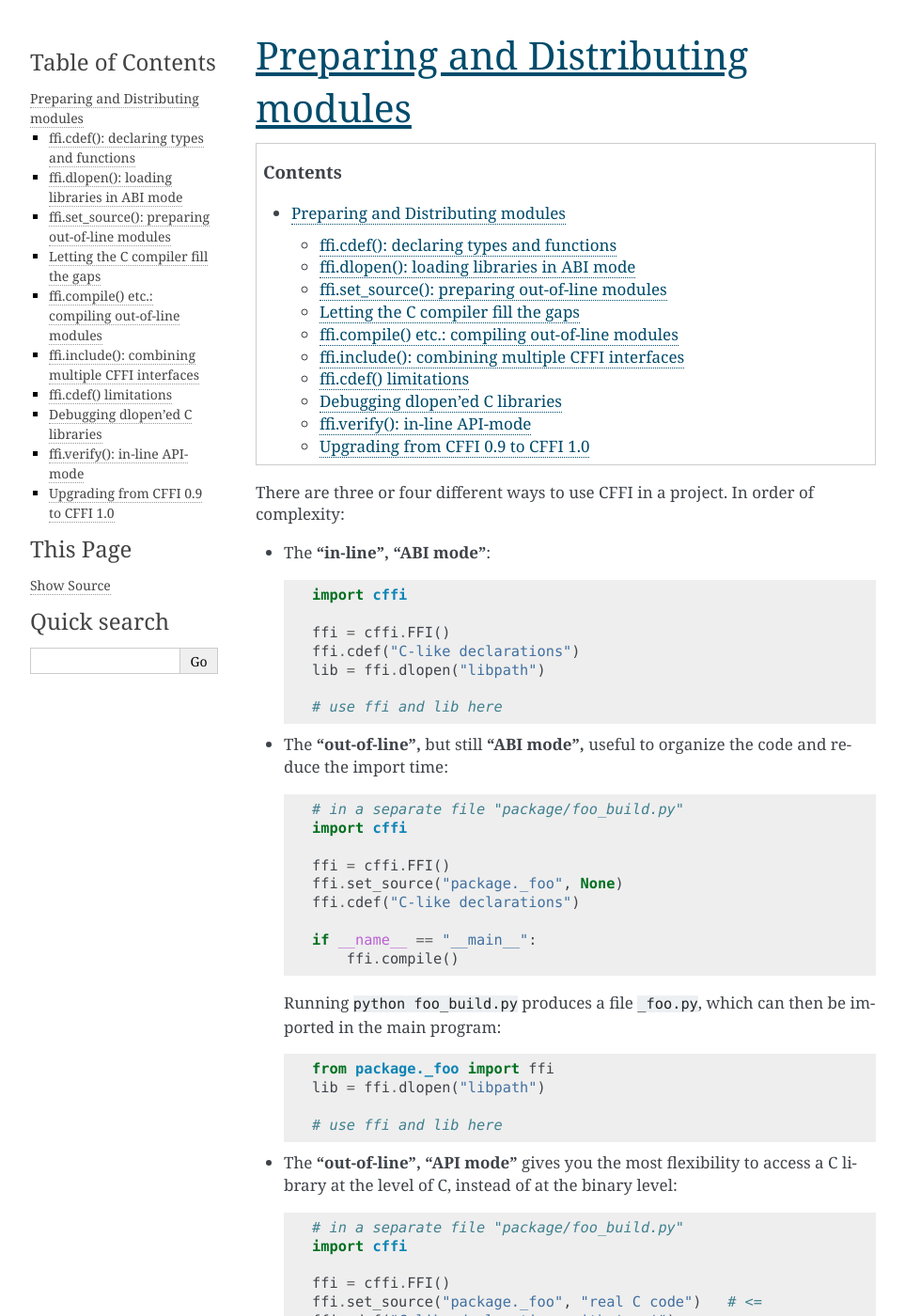
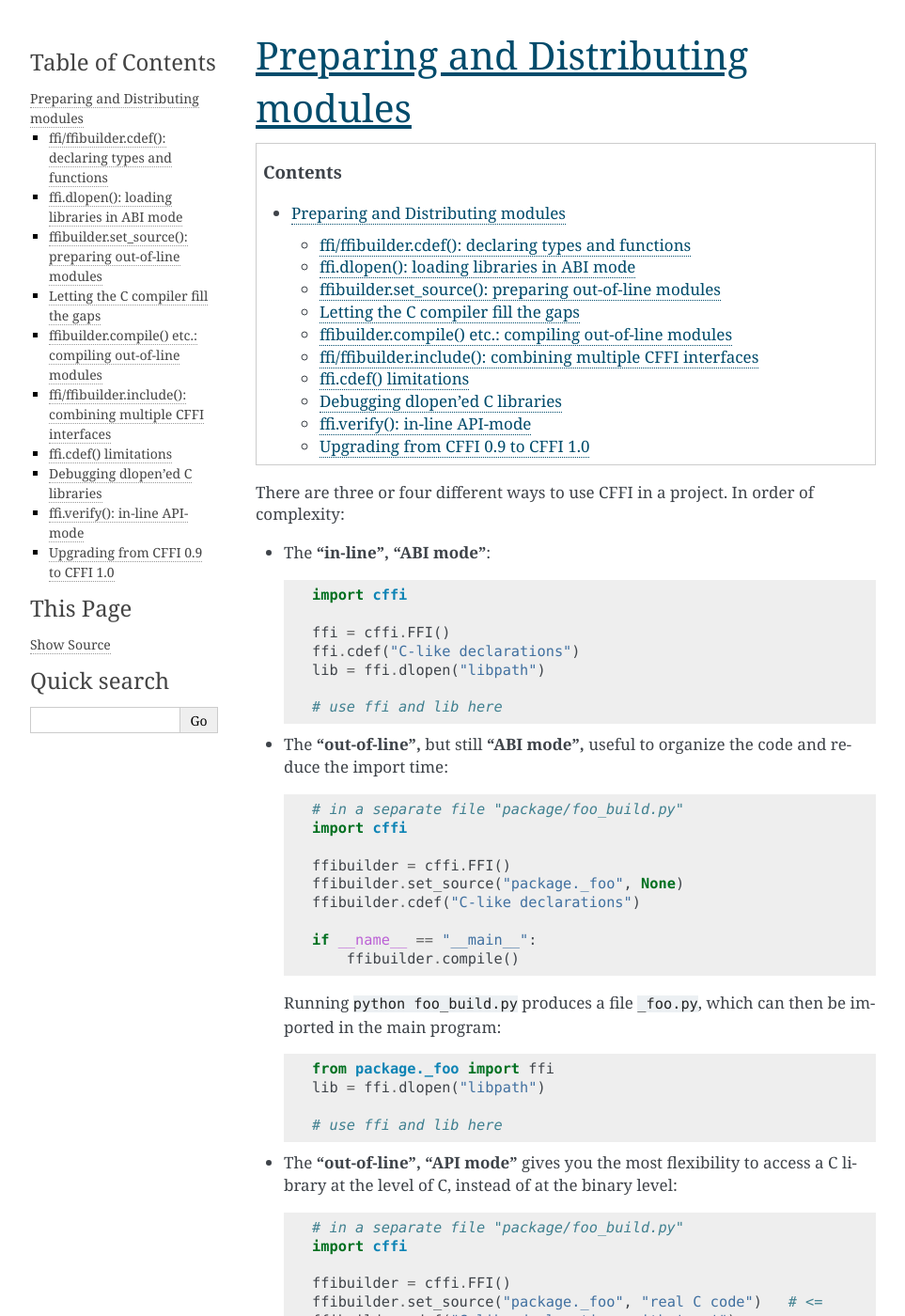
Before and after one commit to tharvik/cffi, a Sphinx documentation site: the page built from doc/source/cdef.rst, in a window 1280 px wide and 1400 px high. Shown: the whole window at 94% size, without its empty margins (148-1111 px from the left). Built offline with Sphinx 7.4.7, drawn with Linux system fonts in a browser that asks for light colours; some of the changed text lies outside the part shown.

Commit message:
Rename 'ffi' to 'ffibuilder' in the docs and in a few demos, when it is used in out-of-line builders.  I think it makes things clearer, particularly in examples where the two 'ffi' are close together (and even sometimes used in the same sentence...)

```diff
--- a/doc/source/cdef.rst
+++ b/doc/source/cdef.rst
@@ -29,12 +29,12 @@ In order of complexity:
     # in a separate file "package/foo_build.py"
     import cffi
 
-    ffi = cffi.FFI()
-    ffi.set_source("package._foo", None)
-    ffi.cdef("C-like declarations")
+    ffibuilder = cffi.FFI()
+    ffibuilder.set_source("package._foo", None)
+    ffibuilder.cdef("C-like declarations")
 
     if __name__ == "__main__":
-        ffi.compile()
+        ffibuilder.compile()
 
   Running ``python foo_build.py`` produces a file ``_foo.py``, which
   can then be imported in the main program:
@@ -57,12 +57,12 @@ In order of complexity:
     # in a separate file "package/foo_build.py"
     import cffi
 
-    ffi = cffi.FFI()
-    ffi.set_source("package._foo", "real C code")   # <=
-    ffi.cdef("C-like declarations with '...'")
+    ffibuilder = cffi.FFI()
+    ffibuilder.set_source("package._foo", "real C code")   # <=
+    ffibuilder.cdef("C-like declarations with '...'")
 
     if __name__ == "__main__":
-        ffi.compile(verbose=True)
+        ffibuilder.compile(verbose=True)
 
   Running ``python foo_build.py`` produces a file ``_foo.c`` and
   invokes the C compiler to turn it into a file ``_foo.so`` (or
@@ -91,7 +91,7 @@ In order of complexity:
 
     setup(
         ...,
-        ext_modules=[foo_build.ffi.distutils_extension()],
+        ext_modules=[foo_build.ffibuilder.distutils_extension()],
     )
 
   For Setuptools (out-of-line, but works in ABI or API mode;
@@ -105,7 +105,7 @@ In order of complexity:
     setup(
         ...,
         setup_requires=["cffi>=1.0.0"],
-        cffi_modules=["package/foo_build.py:ffi"],
+        cffi_modules=["package/foo_build.py:ffibuilder"],
         install_requires=["cffi>=1.0.0"],
     )
 
@@ -121,9 +121,13 @@ Note that CFFI actually contains two different ``FFI`` classes.  The
 page `Using the ffi/lib objects`_ describes the common functionality.
 It is what you get in the ``from package._foo import ffi`` lines above.
 On the other hand, the extended ``FFI`` class is the one you get from
-``import cffi; ffi = cffi.FFI()``.  It has the same functionality (for
-in-line use), but also the extra methods described below (to prepare
-the FFI).
+``import cffi; ffi_or_ffibuilder = cffi.FFI()``.  It has the same
+functionality (for in-line use), but also the extra methods described
+below (to prepare the FFI).  NOTE: We use the name ``ffibuilder``
+instead of ``ffi`` in the out-of-line context, when the code is about
+producing a ``_foo.so`` file; this is an attempt to distinguish it
+from the different ``ffi`` object that you get by later saying
+``from _foo import ffi``.
 
 .. _`Using the ffi/lib objects`: using.html
 
@@ -143,15 +147,16 @@ Similarly, the ``lib`` objects returned by the C version are read-only,
 apart from writes to global variables.  Also, ``lib.__dict__`` does
 not work before version 1.2 or if ``lib`` happens to declare a name
 called ``__dict__`` (use instead ``dir(lib)``).  The same is true
-for ``lib.__class__`` before version 1.4.
+for ``lib.__class__``, ``lib.__all__`` and ``lib.__name__`` added
+in successive versions.
 
 
 .. _cdef:
 
-ffi.cdef(): declaring types and functions
------------------------------------------
+ffi/ffibuilder.cdef(): declaring types and functions
+----------------------------------------------------
 
-**ffi.cdef(source)**: parses the given C source.
+**ffi/ffibuilder.cdef(source)**: parses the given C source.
 It registers all the functions, types, constants and global variables in
 the C source.  The types can be used immediately in ``ffi.new()`` and
 other functions.  Before you can access the functions and global
@@ -326,18 +331,18 @@ look for the library's filename.  This also means that
 ``ffi.dlopen(ctypes.util.find_library('c'))``.
 
 
-ffi.set_source(): preparing out-of-line modules
------------------------------------------------
+ffibuilder.set_source(): preparing out-of-line modules
+------------------------------------------------------
 
-**ffi.set_source(module_name, c_header_source, [\*\*keywords...])**:
+**ffibuilder.set_source(module_name, c_header_source, [\*\*keywords...])**:
 prepare the ffi for producing out-of-line an external module called
 ``module_name``.  *New in version 1.0.*
 
-``ffi.set_source()`` by itself does not write any file, but merely
+``ffibuilder.set_source()`` by itself does not write any file, but merely
 records its arguments for later.  It can therefore be called before or
-after ``ffi.cdef()``.
+after ``ffibuilder.cdef()``.
 
-In **ABI mode,** you call ``ffi.set_source(module_name, None)``.  The
+In **ABI mode,** you call ``ffibuilder.set_source(module_name, None)``.  The
 argument is the name (or dotted name inside a package) of the Python
 module to generate.  In this mode, no C compiler is called.
 
@@ -384,7 +389,7 @@ compatibility):
 
 .. code-block:: python
 
-    ffi.set_source("mymodule", '''
+    ffibuilder.set_source("mymodule", '''
     extern "C" {
         int somefunc(int somearg) { return real_cpp_func(somearg); }
     }
@@ -504,22 +509,23 @@ above`_ as primitive (so ``long long a[5];`` and ``int64_t a[5]`` are
 different declarations).
 
 
-ffi.compile() etc.: compiling out-of-line modules
--------------------------------------------------
+ffibuilder.compile() etc.: compiling out-of-line modules
+--------------------------------------------------------
 
 You can use one of the following functions to actually generate the
-.py or .c file prepared with ``ffi.set_source()`` and ``ffi.cdef()``.
+.py or .c file prepared with ``ffibuilder.set_source()`` and
+``ffibuilder.cdef()``.
 
 Note that these function won't overwrite a .py/.c file with exactly
 the same content, to preserve the mtime.  In some cases where you need
 the mtime to be updated anyway, delete the file before calling the
 functions.
 
-**ffi.compile(tmpdir='.', verbose=False):**
+**ffibuilder.compile(tmpdir='.', verbose=False):**
 explicitly generate the .py or .c file,
 and (if .c) compile it.  The output file is (or are) put in the
 directory given by ``tmpdir``.  In the examples given here, we use
-``if __name__ == "__main__": ffi.compile()`` in the build scripts---if
+``if __name__ == "__main__": ffibuilder.compile()`` in the build scripts---if
 they are directly executed, this makes them rebuild the .py/.c file in
 the current directory.  (Note: if a package is specified in the call
 to ``set_source()``, then a corresponding subdirectory of the ``tmpdir``
@@ -530,13 +536,13 @@ usual distutils output, including the command lines that call the
 compiler.  (This parameter might be changed to True by default in a
 future release.)
 
-**ffi.emit_python_code(filename):** generate the given .py file (same
-as ``ffi.compile()`` for ABI mode, with an explicitly-named file to
+**ffibuilder.emit_python_code(filename):** generate the given .py file (same
+as ``ffibuilder.compile()`` for ABI mode, with an explicitly-named file to
 write).  If you choose, you can include this .py file pre-packaged in
 your own distributions: it is identical for any Python version (2 or
 3).
 
-**ffi.emit_c_code(filename):** generate the given .c file (for API
+**ffibuilder.emit_c_code(filename):** generate the given .c file (for API
 mode) without compiling it.  Can be used if you have some other method
 to compile it, e.g. if you want to integrate with some larger build
 system that will compile this file for you.  You can also distribute
@@ -545,25 +551,25 @@ platform, the .c file itself is generic (it would be exactly the same
 if produced on a different OS, with a different version of CPython, or
 with PyPy; it is done with generating the appropriate ``#ifdef``).
 
-**ffi.distutils_extension(tmpdir='build', verbose=True):** for
+**ffibuilder.distutils_extension(tmpdir='build', verbose=True):** for
 distutils-based ``setup.py`` files.  Calling this creates the .c file
 if needed in the given ``tmpdir``, and returns a
 ``distutils.core.Extension`` instance.
 
 For Setuptools, you use instead the line
-``cffi_modules=["path/to/foo_build.py:ffi"]`` in ``setup.py``.  This
+``cffi_modules=["path/to/foo_build.py:ffibuilder"]`` in ``setup.py``.  This
 line asks Setuptools to import and use a helper provided by CFFI,
 which in turn executes the file ``path/to/foo_build.py`` (as with
-``execfile()``) and looks up its global variable called ``ffi``.  You
+``execfile()``) and looks up its global variable called ``ffibuilder``.  You
 can also say ``cffi_modules=["path/to/foo_build.py:maker"]``, where
 ``maker`` names a global function; it is called with no argument and
 is supposed to return a ``FFI`` object.
 
 
-ffi.include(): combining multiple CFFI interfaces
--------------------------------------------------
+ffi/ffibuilder.include(): combining multiple CFFI interfaces
+------------------------------------------------------------
 
-**ffi.include(other_ffi)**: includes the typedefs, structs, unions,
+**ffi/ffibuilder.include(other_ffi)**: includes the typedefs, structs, unions,
 enums and constants defined in another FFI instance.  This is meant
 for large projects where one CFFI-based interface depends on some
 types declared in a different CFFI-based interface.
@@ -574,9 +580,10 @@ inter-dependent libraries.*  For only one library, make one ``ffi``
 object.  (You can write several ``cdef()`` calls over the same ``ffi``
 from several Python files, if one file would be too large.)
 
-For out-of-line modules, the ``ffi.include(other_ffi)`` line should
-occur in the build script, and the ``other_ffi`` argument should be
-another FFI that comes from another build script.  When the two build
+For out-of-line modules, the ``ffibuilder.include(other_ffibuilder)``
+line should
+occur in the build script, and the ``other_ffibuilder`` argument should be
+another FFI instance that comes from another build script.  When the two build
 scripts are turned into generated files, say ``_ffi.so`` and
 ``_other_ffi.so``, then importing ``_ffi.so`` will internally cause
 ``_other_ffi.so`` to be imported.  At that point, the real
@@ -722,11 +729,11 @@ Extra arguments to ``ffi.verify()``:
    check.  Be sure to have other means of clearing the ``tmpdir``
    whenever you change your sources.
 
-* ``source_extension`` has the same meaning as in ``ffi.set_source()``.
+* ``source_extension`` has the same meaning as in ``ffibuilder.set_source()``.
 
 *  The optional ``flags`` argument (ignored on Windows) defaults to
    ``ffi.RTLD_NOW``; see ``man dlopen``.  (With
-   ``ffi.set_source()``, you would use ``sys.setdlopenflags()``.)
+   ``ffibuilder.set_source()``, you would use ``sys.setdlopenflags()``.)
 
 *  The optional ``relative_to`` argument is useful if you need to list
    local files passed to the C compiler::
--- a/doc/source/ref.rst
+++ b/doc/source/ref.rst
@@ -333,7 +333,7 @@ regular call to ``ffi.gc``, and no destructor will be called when it
 is garbage-collected.  The object is modified in-place, and the
 function returns ``None``.  *New in version 1.7: ffi.gc(ptr, None)*
 
-Note that this should be avoided for large memory allocations or
+Note that ``ffi.gc()`` should be avoided for large memory allocations or
 for limited resources.  This is particularly true on PyPy: its GC does
 not know how much memory or how many resources the returned ``ptr``
 holds.  It will only run its GC when enough memory it knows about has
```
Also changed, not shown: doc/source/embedding.rst (+35 -34 lines), doc/source/overview.rst (+22 -21 lines), doc/source/using.rst (+15 -14 lines), 5 other files.
